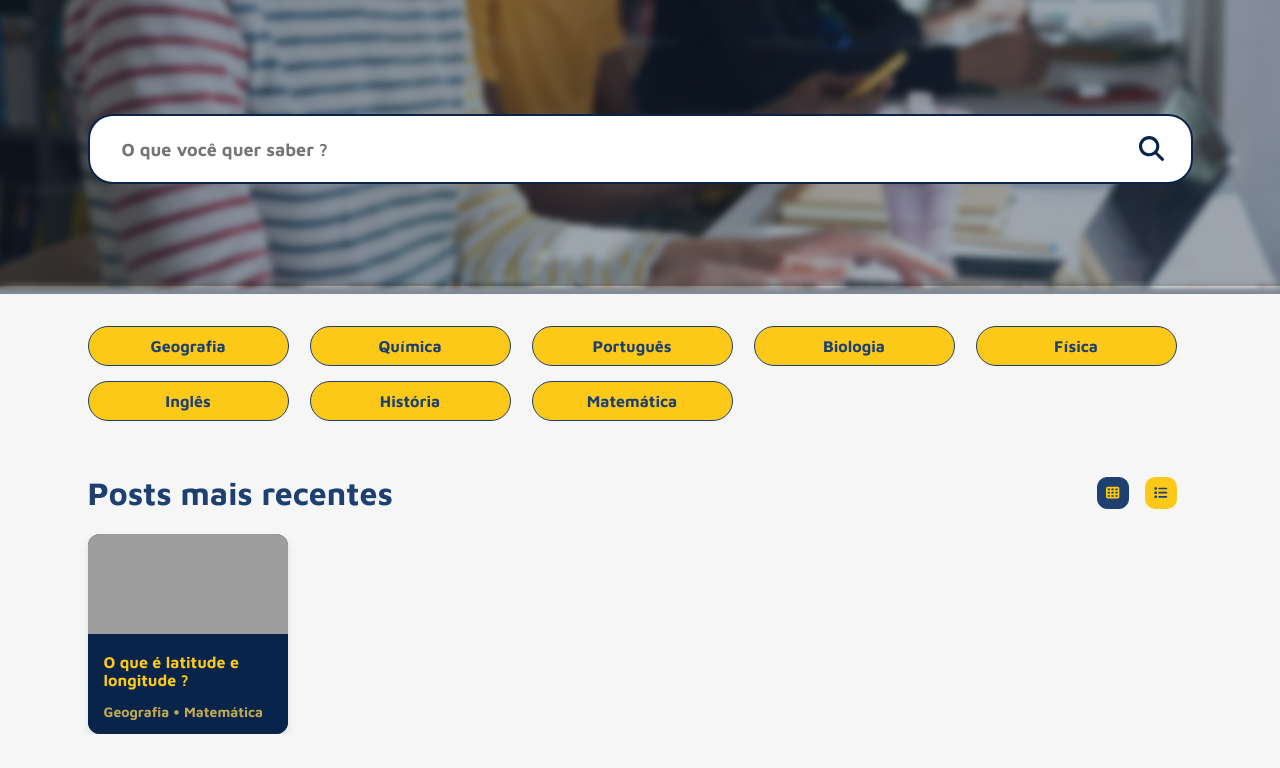
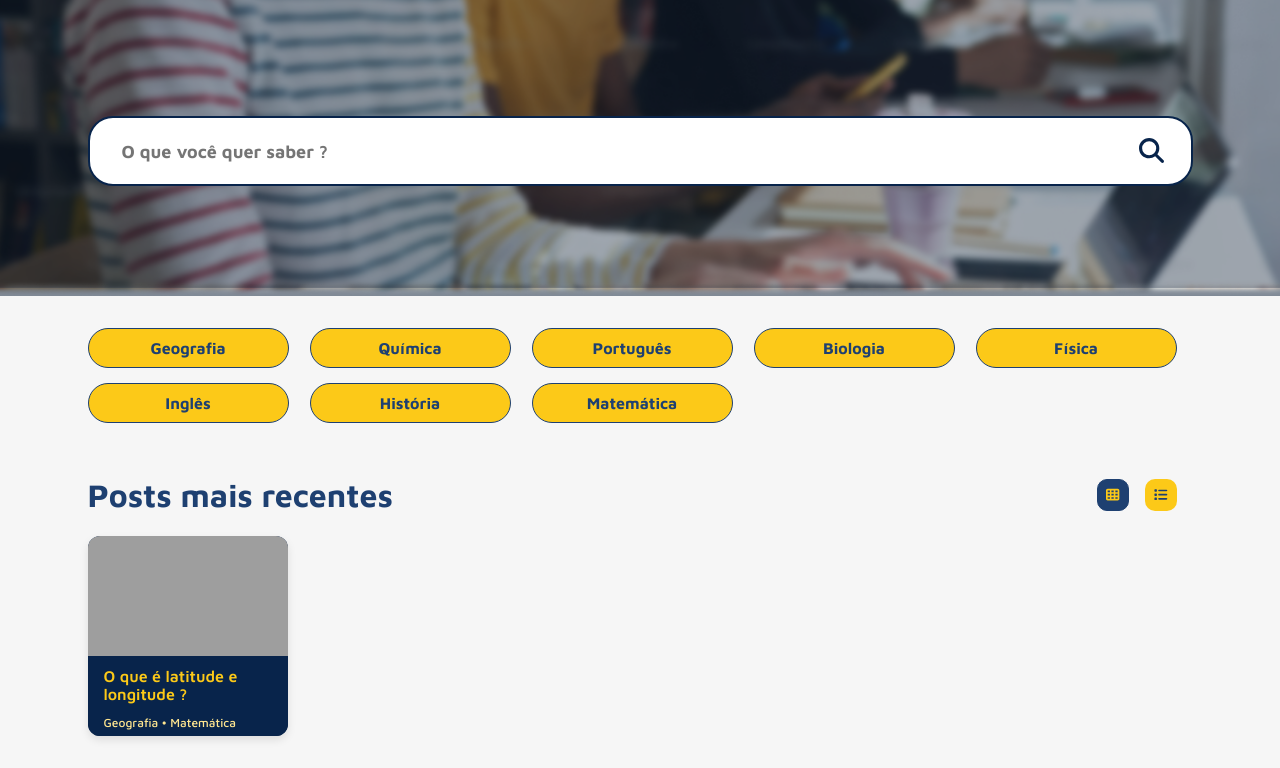
Before and after one commit to BernardoS/tc-posts-site, a React (Vite) app: page / in a window 1280 px wide. Shown: the part 402-1170 px from the top of the page. Before the commit the page ends 1136 px from the top, so only its background shows below. Built offline with nearby package versions, Linux system fonts and the light colour scheme; grey boxes are pictures that could not be loaded.

Commit message:
Implementação da lista de posts

```diff
--- a/src/components/Header/HeaderStyle.tsx
+++ b/src/components/Header/HeaderStyle.tsx
@@ -7,6 +7,7 @@ export const HeaderContainer = styled.div`
     justify-content:center;
     width:100%;
     height:96px;
+    border-bottom:2px solid #FCC918;
 `;
 
 export const HeaderContent = styled.div`
--- a/src/components/Post/PostStyle.tsx
+++ b/src/components/Post/PostStyle.tsx
@@ -17,25 +17,25 @@ export const PostCard = styled.div`
 
 export const PostCardImage = styled.img`
     width: 100%;
-    height: 100px;
+    height: 120px;
     object-fit: cover;
 `;
 
 export const PostCardContent = styled.div`
     background-color: #08244B;
-    padding:16px;
-    height:100px;
+    padding:8px 16px;
+    height:80px;
 `;
 
 export const PostCardTitle = styled.h3`
     font-size: 16px;
-    font-weight: bold;
+    font-weight: 600;
     color: #FCC918;
     margin: 0 0 8px;
 `;
 
 export const PostCardSubjects = styled.p`
-    font-size: 14px;
-    color: #C0A852;
-    font-weight:700;
+    font-size: 12px;
+    color: #FFE690;
+    font-weight:500;
 `;
--- a/src/components/PostList/PostList.tsx
+++ b/src/components/PostList/PostList.tsx
@@ -1,17 +1,45 @@
+import { useEffect, useState } from "react";
 import Post from "../Post/Post";
 import {
     PostListContainer
 } from "./PostListStyle";
 
+interface iPost {
+    id: string; // ID do post
+    title: string; // Título do post
+    subjects: string[]; // Matérias relacionadas
+    coverImage: string; // URL da imagem de capa
+  }
+
 const PostList = () => {
+
+    const [posts, setPosts] = useState<iPost[]>([]);
+
+    useEffect(()=>{
+        //Substituir new posts pela chamada a api e listagem dos posts
+        const newPost = {
+            id:"1",
+            subjects : ["Geografia","Matemática"],
+            title : "O que é latitude e longitude ?",
+            coverImage : "https://www.s4d4c.eu/wp-content/uploads/2020/12/geography-600x400.jpg"
+        };
+
+        const postList = [...posts, newPost];
+
+        setPosts(postList);
+    },[])
+
+
     return (
         <PostListContainer className="content-container">
-           <Post
-            id="1"
-            coverImage="https://www.s4d4c.eu/wp-content/uploads/2020/12/geography-600x400.jpg"
-            subjects={["Geografia","Matemática"]}
-            title="O que é latitude e longitude ?"
-            />
+           {posts.map((p)=>(
+                <Post
+                    id={p.id}
+                    coverImage={p.coverImage}
+                    subjects={p.subjects}
+                    title={p.title}
+                />
+           ))}
         </PostListContainer>
     );
 };
--- a/src/components/PostList/PostListStyle.tsx
+++ b/src/components/PostList/PostListStyle.tsx
@@ -3,4 +3,9 @@ import styled from "styled-components";
 export const PostListContainer = styled.div`
     align-self:center;
     width:100%;
+    margin-bottom:32px;
+    display:flex;
+    column-gap:20px;
+    row-gap:16px;
+    flex-wrap:wrap;
 `
```
